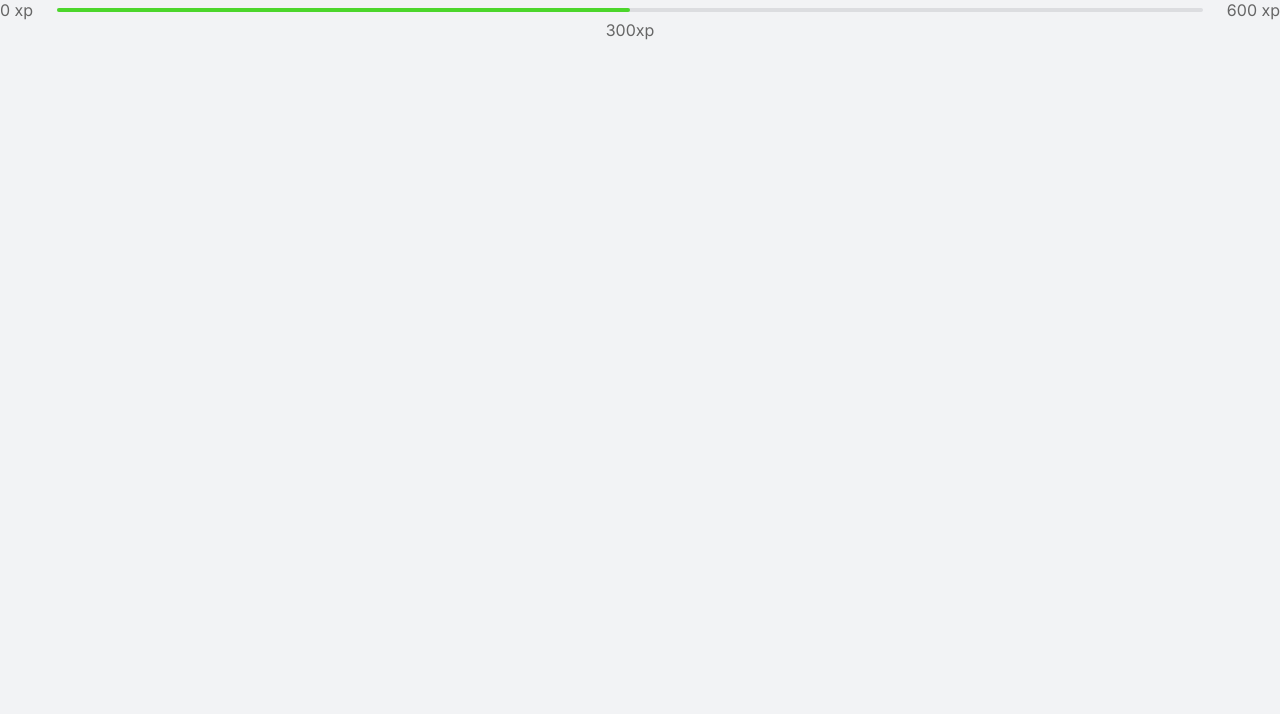
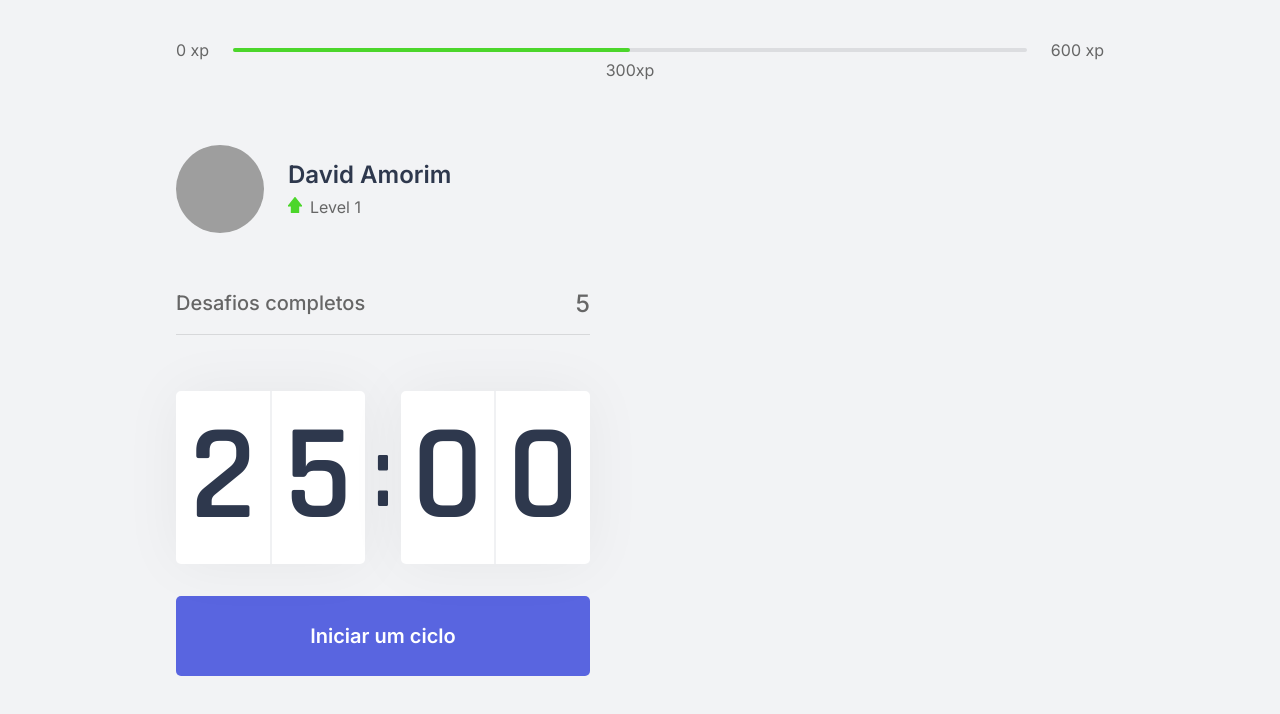
Before and after one commit to davidffa/MoveIt, a Next.js app: page / in a window 1280 px wide. Shown: the top 714 px of the page. Built offline with nearby package versions, Linux system fonts and the light colour scheme; grey boxes are pictures that could not be loaded.

Commit message:
Add components on main page

```diff
--- a/src/pages/index.tsx
+++ b/src/pages/index.tsx
@@ -1,9 +1,31 @@
+import { CompletedChallenges } from "../components/CompletedChallenges";
+import { Countdown } from "../components/Countdown";
 import { ExperienceBar } from "../components/ExperienceBar";
+import { Profile } from "../components/Profile";
+
+import Head from 'next/head';
+
+import styles from '../styles/pages/Home.module.css';
 
 export default function Home() {
   return (
-    <div className="container">
+    <div className={styles.container}>
+      <Head>
+        <title>Início | MoveIt</title>
+      </Head>
+
       <ExperienceBar />
+
+      <section>
+        <div>
+          <Profile />
+          <CompletedChallenges />
+          <Countdown />
+        </div>
+        <div>
+
+        </div>
+      </section>
     </div>
   )
 }
```
